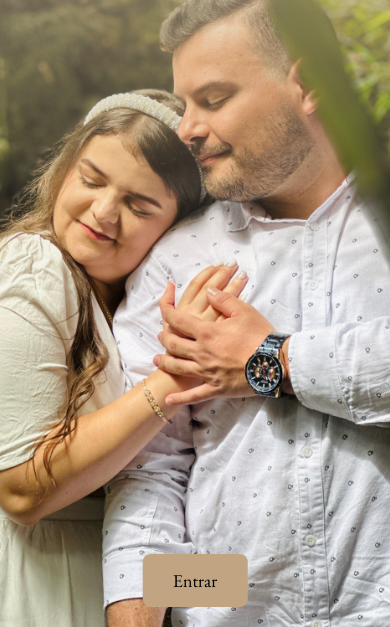
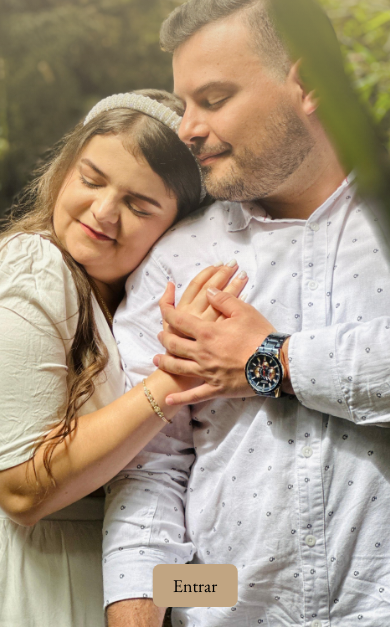
Before and after one commit to BodaSebastianyManuela/BodaSebastianyManuela.github.io, a plain HTML site: page salmo.html in a window 390 px wide. Shown: the part 217-844 px from the top of the page. Drawn offline with nearby package versions, Linux system fonts and the light colour scheme.

Commit message:
Update salmo.html

```diff
--- a/salmo.html
+++ b/salmo.html
@@ -86,7 +86,7 @@
       }
       .cta-button {
         font-size: 18px;
-        padding: 15px 30px;
+        padding: 10px 20px;
       }
       .logo-image {
         width: 80px;
```
